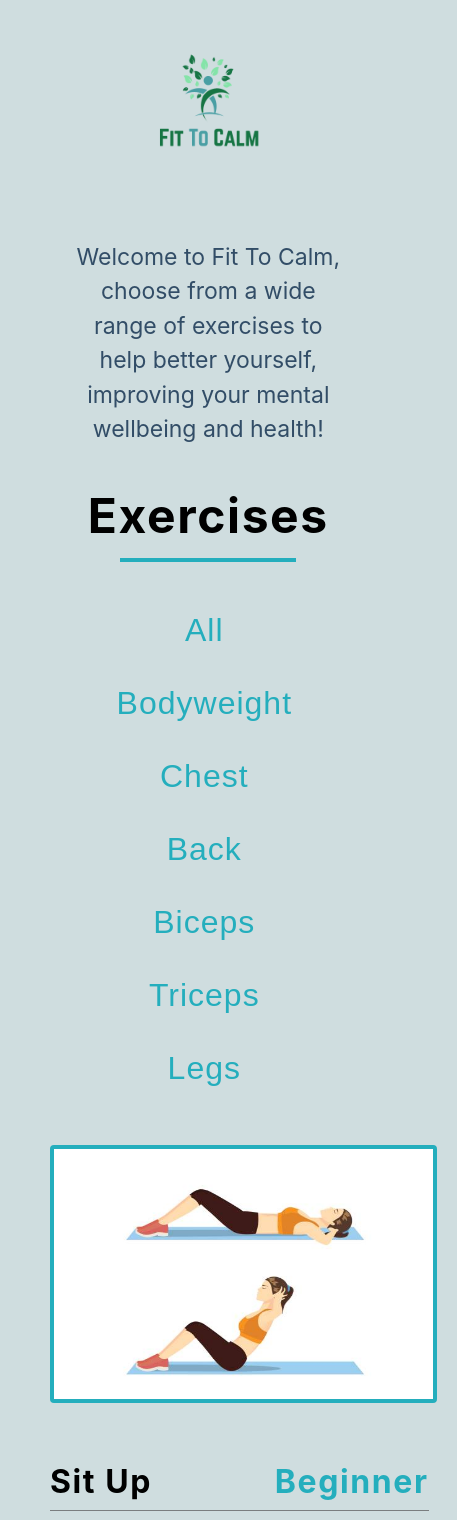
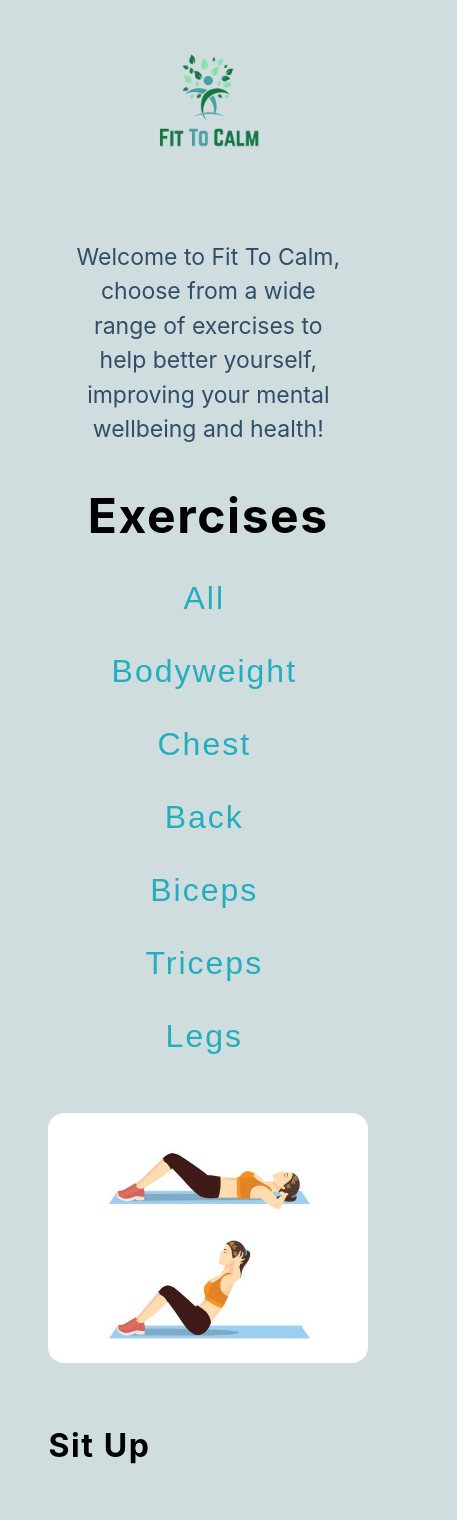
Before and after one commit to Arrun21/fittocalm, a React (Create React App) app: page / in a window 390 px wide. Shown: the top 1520 px of the page, 457 px wide, since content can reach past the window. Built offline with nearby package versions, Linux system fonts and the light colour scheme.

Commit message:
fix final css

```diff
--- a/src/App.js
+++ b/src/App.js
@@ -10,24 +10,23 @@ function App() {
   const [exerciseItems, setExerciseItems] = useState(items);
 
 
-  const filterItems = (category) => {
+  const filterExercise = (category) => {
     if(category === 'all'){
       setExerciseItems(items)
       return;
     }
-    const newItems = items.filter((item)=> item.category === category)
-    setExerciseItems(newItems)
+    const exerciseItem = items.filter((item)=> item.category === category)
+    setExerciseItems(exerciseItem)
   }
 
   return <main>
     <section className='exercise section'>
-    <div className='title'>
+    <div className='headingname'>
     <img id='logo' src='./images/Healthylogo.png'  alt="logo image" />
       <p className='welcometext'>Welcome to Fit To Calm, choose from a wide range of exercises to help better yourself, improving your mental wellbeing and health!</p>
-      <h2>exercises</h2>
-      <div className='underline'></div>
+      <h2>Exercises</h2>
     </div>
-    <Categories filterItems={filterItems}/>
+    <Categories filterExercise={filterExercise}/>
     <Exercise items={exerciseItems}/>
     </section>
     </main>;
--- a/src/Categories.js
+++ b/src/Categories.js
@@ -1,27 +1,27 @@
 import React from 'react';
 
-const Categories = ({filterItems}) => {
+const Categories = ({filterExercise}) => {
 
-  return <div className='btn-container'>
-    <button className='filter-btn' onClick={()=> filterItems('all')}>
+  return <div className='buttonStyle'>
+    <button className='exerciseButton' onClick={()=> filterExercise('all')}>
     all
     </button>
-    <button className='filter-btn' onClick={()=> filterItems('bodyweight')}>
+    <button className='exerciseButton' onClick={()=> filterExercise('bodyweight')}>
     bodyweight
     </button>
-    <button className='filter-btn' onClick={()=> filterItems('chest')}>
+    <button className='exerciseButton' onClick={()=> filterExercise('chest')}>
     chest
     </button>
-    <button className='filter-btn' onClick={()=> filterItems('back')}>
+    <button className='exerciseButton' onClick={()=> filterExercise('back')}>
     back
     </button>
-    <button className='filter-btn' onClick={()=> filterItems('biceps')}>
+    <button className='exerciseButton' onClick={()=> filterExercise('biceps')}>
     biceps
     </button>
-    <button className='filter-btn' onClick={()=> filterItems('tricep')}>
+    <button className='exerciseButton' onClick={()=> filterExercise('tricep')}>
     triceps
     </button>
-    <button className='filter-btn' onClick={()=> filterItems('legs')}>
+    <button className='exerciseButton' onClick={()=> filterExercise('legs')}>
     legs
     </button>
   </div>;
--- a/src/Exercise.js
+++ b/src/Exercise.js
@@ -9,12 +9,12 @@ const Exercise = ({items}) => {
         return (
         <article key={id} className="exercise-item">
             <img src={img} alt={title} className='image'/>
-            <div className='item-info'>
+            <div className='exerciseData'>
                 <header>
                     <h4>{title}</h4>
                     <h4 className='experience'>{experience}</h4>
                 </header>
-                <p className='item-text'>{desc}</p>
+                <p className='exerciseDescription'>{desc}</p>
                 <br></br>
                 <iframe id='video'src={vid} title="YouTube video player" frameborder="0" allow="accelerometer; autoplay; clipboard-write; encrypted-media; gyroscope; picture-in-picture" allowFullScreen></iframe>
             </div>
--- a/src/data.js
+++ b/src/data.js
@@ -15,7 +15,7 @@ const exercise = [
       experience: 'beginner',
       img: './images/lyingleg2.jpg',
       vid: 'https://www.youtube.com/embed/l4kQd9eWclE',
-      desc: `1.First lie down on your back. \n2. Raise your legs up until your legs are at a 90 degree angle. \n3. From here lower your legs but don't touch the ground.\n4. Do this exercise for a number of times (approximately 12 reps).`,
+      desc: `1. First lie down on your back. \n2. Raise your legs up until your legs are at a 90 degree angle. \n3. From here lower your legs but don't touch the ground.\n4. Do this exercise for a number of times (approximately 12 reps).`,
     },
     {
       id: 3,
--- a/src/index.css
+++ b/src/index.css
@@ -6,32 +6,17 @@ body {
   line-height: 1.5;
   font-size: 1rem;
 }
-ul {
-  list-style-type: none;
-}
-a {
-  text-decoration: none;
-}
-h1,
-h2,
-h3,
-h4 {
+
+h2 {
+  font-size: 2.5rem;
   letter-spacing: 0.1rem;
-  text-transform: capitalize;
   line-height: 1.25;
   margin-bottom: 0.75rem;
 }
-h1 {
-  font-size: 4rem;
-}
-h2 {
-  font-size: 2.5rem;
-}
-h3 {
-  font-size: 1.75rem;
-}
 h4 {
   font-size: 1rem;
+  letter-spacing: 0.1rem;
+  text-transform: capitalize;
 }
 p {
   margin-bottom: 1.25rem;
@@ -70,40 +55,33 @@ Exercise
 .exercise {
   padding: 1rem 0;
 }
-.title {
+.headingname {
   text-align: center;
-  margin-bottom: 2rem;
+  margin-bottom: 1rem;
 }
-.underline {
-  width: 7rem;
-  height: 0.25rem;
-  background: #24aebd;
-  margin-left: auto;
-  margin-right: auto;
-}
-.btn-container {
-  margin-bottom: 4rem;
+.buttonStyle {
+  margin-bottom: 3rem;
   display: flex;
   justify-content: center;
 }
-.filter-btn {
+.exerciseButton {
+  font-size: 1.05rem;
+  letter-spacing: 2px;
+  padding: 0.4rem 0.8rem;
+  color: #24aebd;
+  cursor: pointer;
+  margin: 0 0.5rem;
+  transition: all 0.4s linear;
+  border-radius: 1rem;
+  text-transform: capitalize;
   background: transparent;
   border-color: transparent;
-  font-size: 1rem;
-  text-transform: capitalize;
-  margin: 0 0.5rem;
-  letter-spacing: 1px;
-  padding: 0.375rem 0.75rem;
-  color: #24aebd;
-  cursor: pointer;
-  transition: all 0.3s linear;
-  border-radius: 1rem;
 }
-.filter-btn:hover {
+.exerciseButton:hover {
   background: #24aebd;
   color: #FFFFFF;
 }
-.filter-btn:focus {
+.exerciseButton:focus {
   background: #24aebd;
   color: #FFFFFF;
 }
@@ -125,24 +103,19 @@ Exercise
   object-fit: fill;
   height: 150px;
   width: 100%;
-  border: 0.25rem solid #24aebd;
-  border-radius: 0.25rem;
+  border-radius: 1rem;
   display: block;
 }
-.item-info header {
-  display: flex;
-  justify-content: space-between;
+.exerciseData header {
   border-bottom: 0.5px solid #7A7D7F;
 }
-.item-info h4 {
-  margin-bottom: 0.5rem;
-}
+
 .experience {
   color: #24aebd;
 }
-.item-text {
+.exerciseDescription {
   margin-bottom: 0;
-  padding-top: 1rem;
+  padding-top: 0.5rem;
   white-space: pre-wrap;
 }
 #video{
@@ -162,7 +135,7 @@ Exercise
   .welcometext{
     font-size:15px;
   }
-  .btn-container {
+  .buttonStyle {
     flex-direction: column;
     flex:1;
     margin-bottom: 0.5rem;
@@ -188,14 +161,8 @@ Exercise
   body {
     font-size: 13px;
   }
-  h1 {
-    font-size: 3rem;
-  }
   h2 {
     font-size: 2rem;
-  }
-  h3 {
-    font-size: 1.5rem;
   }
   h4 {
     font-size: 1rem;
@@ -207,19 +174,14 @@ Exercise
   #logo{
     width:150px;
   }
-  .filter-btn {
+  .exerciseButton {
  margin-left:2rem;
  font-size: 1rem;
  padding:1rem;
   }
-  .title {
+  .headingname {
     text-align: center;
     padding-left:2rem;
-  }
-  .underline {
-    margin-left: center;
-    margin-right: center;
-    padding-left: 2rem;
   }
 
 }
@@ -236,7 +198,7 @@ Exercise
   .welcometext{
     font-size:23px;
   }
-  .btn-container {
+  .buttonStyle {
     flex-direction: column;
     flex:1;
     margin-bottom: 0.5rem;
@@ -262,14 +224,8 @@ Exercise
   body {
     font-size: 21px;
   }
-  h1 {
-    font-size: 4rem;
-  }
   h2 {
     font-size: 3rem;
-  }
-  h3 {
-    font-size: 2.5rem;
   }
   h4 {
     font-size: 2rem;
@@ -281,19 +237,14 @@ Exercise
   #logo{
     width:200px;
   }
-  .filter-btn {
+  .exerciseButton {
     margin-left:4rem;
     font-size: 2rem;
     padding:1rem;
   }
-  .title {
+  .headingname {
     text-align: center;
     padding-left:4rem;
   }
-  .underline {
-    margin-left: center;
-    margin-right: center;
-    padding-left: 4rem;
-  }
 
 }
```
